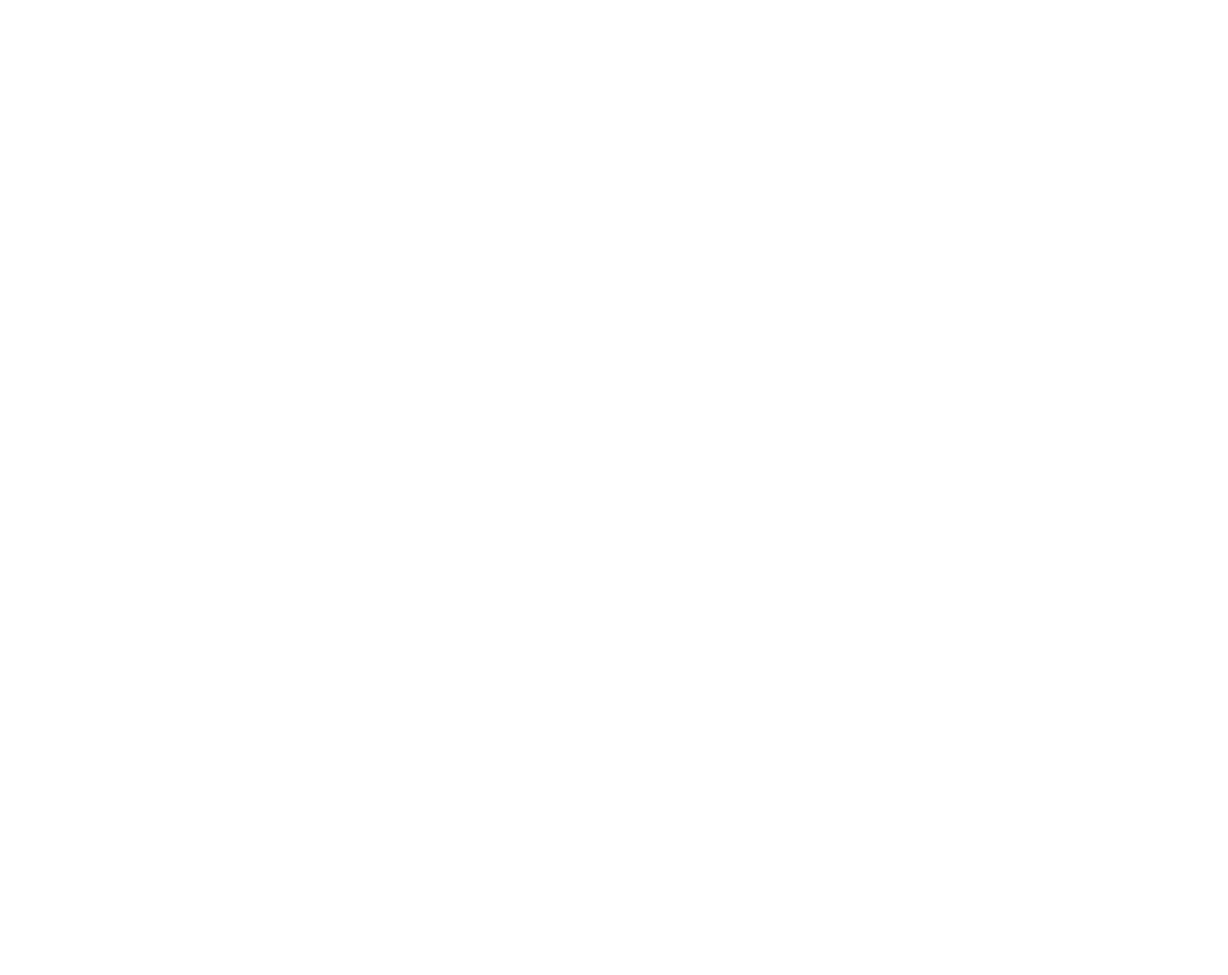
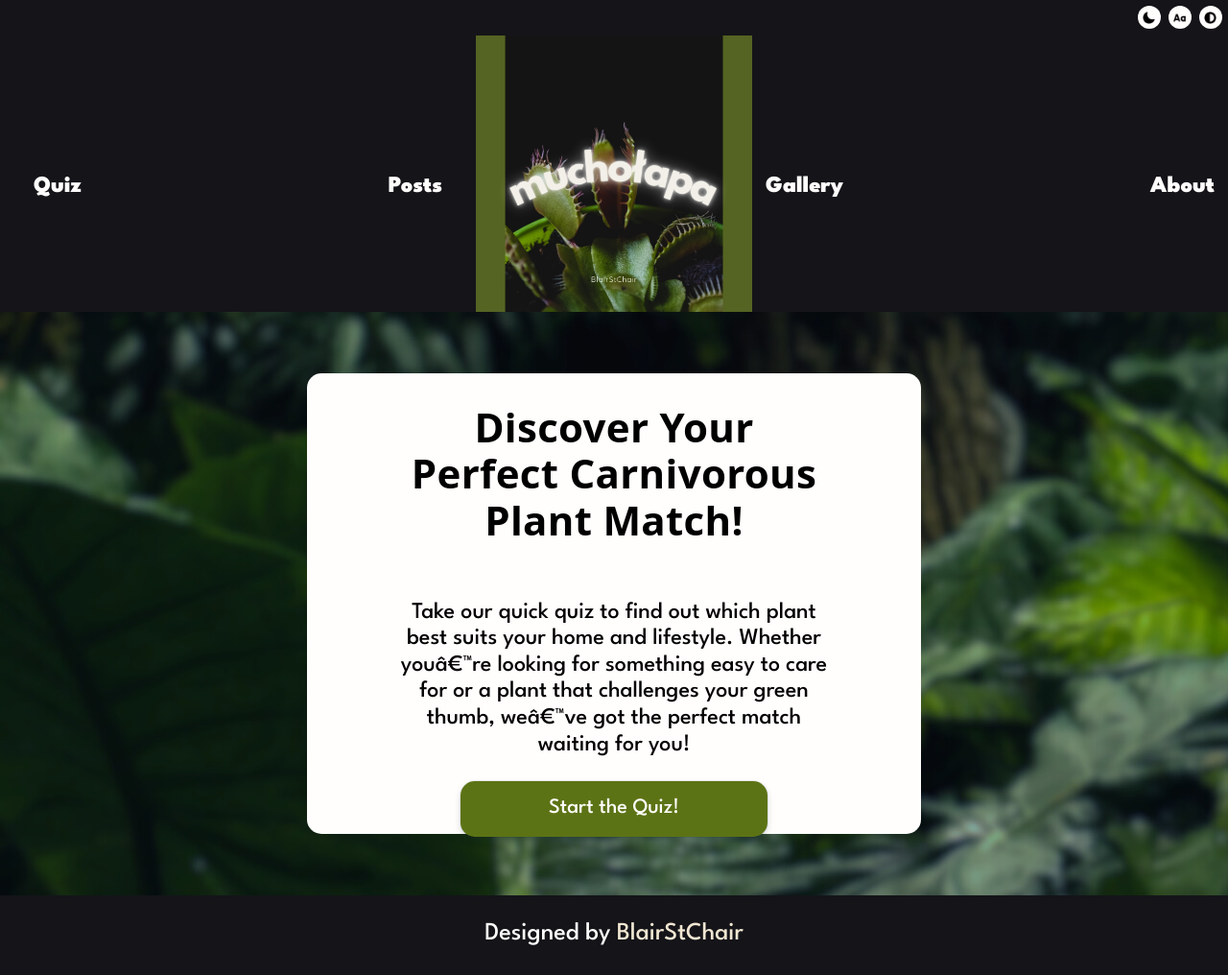
Before and after one commit to BlairStChair/blogPageExample, a website: page html/quiz.html in a window 1280 px wide. Shown: the whole page at 96% size. Before the commit the page ends 800 px from the top, so only its background shows below. Drawn offline with nearby package versions, Linux system fonts and the light colour scheme; a web font is replaced by a local one.

Commit message:
Styled quiz page

```diff
--- a/css/quizStyle.css
+++ b/css/quizStyle.css
@@ -0,0 +1,76 @@
+@import 'node_modules/modern-normalize/modern-normalize.css';
+
+@font-face {
+    font-family: 'League Spartan Black';
+    src: url('../LeagueSpartan/WOFF2/LeagueSpartan-Black.woff2') format('woff2-variations');
+    font-weight: 200 900;
+  }
+
+  @font-face {
+    font-family: 'League Spartan Medium';
+    src: url('../LeagueSpartan/WOFF2/LeagueSpartan-Medium.woff2') format('woff2-variations');
+    font-weight: 200 900;
+  }
+
+body{
+    background-image: url(../graphics/cd3429b5-6880-4755-aafd-d0611a04743f.png);
+    font-family: 'League Spartan Black';
+}
+
+#navBarModified{
+    background-color: #141419;
+    display: flex;
+    justify-content: center;
+    font-size: 1.5rem;
+    font-family: 'League Spartan Black';
+}
+
+#navBarModified a{
+    text-decoration: none;
+    color: #fffefc;
+    -webkit-transition: all 0.3s;
+    -moz-transition: all 0.3s;
+    transition: all 0.3s;
+}
+
+#navBarModified a:hover{
+    color: #cfdda3;
+}
+
+#quizContainer{
+    height: 30rem;
+    background-color: #fffefc;
+    border-radius: 15px;
+    display: flex;
+    flex-direction: column;
+    justify-content: center;
+    text-align: center;
+    margin: 4rem 20rem;
+    padding: 1rem 6rem;
+}
+
+#quizContainer h2{
+    letter-spacing: 0.02rem;
+    font-size: 42px;
+}
+
+#quizContainer p{
+    font-weight: 300;
+    font-size: 24px;
+    font-family: 'League Spartan Medium';
+}
+
+#startQuiz{
+    width: 20rem;
+    background-color: #5C7315;
+    color:#fffefc;
+    border-radius: 15px;
+    font-family: 'League Spartan Medium';
+    border-style: none;
+    padding: 1rem;
+    font-size: 22px;
+    box-shadow: rgba(9, 30, 66, 0.25) 0px 4px 8px -2px, rgba(9, 30, 66, 0.08) 0px 0px 0px 1px;
+    -webkit-transition: all 0.3s;
+    -moz-transition: all 0.3s;
+    transition: all 0.3s;
+}
--- a/html/quiz.html
+++ b/html/quiz.html
@@ -2,9 +2,41 @@
 <html lang="">
   <head>
     <meta charset="UTF-4">
-    <title>Muchołapa</title>
+    <meta name="viewport" content="width=device-width, initial-scale=1.0">
+    <title>Muchołapa Quiz</title>
+    <link rel="stylesheet" href="../css/indexStyle.css">
+    <link rel="stylesheet" href="../css/quizStyle.css">
+
+    <link rel="stylesheet" href="https://unpkg.com/modern-normalize/modern-normalize.css">
+    <link rel="stylesheet" href="node_modules/modern-normalize/modern-normalize.css">
+    <link rel="preconnect" href="https://rsms.me/">
+    <link rel="stylesheet" href="https://rsms.me/inter/inter.css">
   </head>
   <body>
-
+     <div id="accesibility">
+       <button id="darkMode"><img src="../graphics/night-mode.png" alt="picture of the moon"></button>
+       <button id="biggerFont"><img src="../graphics/font-adjustment.png" alt="symbol of a uppercase letter A and a lowercase letter a"></button>
+       <button id="moreContrast"><img src="../graphics/brightness.png" alt="circle that is half black half white"></button>
+     </div>
+     <div id="navBarModified">
+      <div class="navBarSide">
+          <a href="" id="quizPage">Quiz</a>
+          <a href="" id="postsPage">Posts</a>
+      </div>
+      <img id="mucholapaLogoImg" src="../graphics/mucholapaMainLogo.png" alt="photo of venus flytrap on black background with white text saying 'mucholapa'">
+      <div class="navBarSide">
+          <a href="" id="galleryPage">Gallery</a>
+          <a href="" id="aboutPage">About</a>
+      </div>
+  </div>
+     <div id="quizContainer">
+      <h2 id="quizHeader">Discover Your Perfect Carnivorous Plant Match!</h2>
+      <p id="quizDesc">Take our quick quiz to find out which plant best suits your home and lifestyle.
+          Whether you’re looking for something easy to care for or a plant that challenges your green thumb,
+          we’ve got the perfect match waiting for you!</p>
+      <div id="quizBtnContainer"><button id="startQuiz">Start the Quiz!</button></div>
+     </div>
+     <div id="footer"><div id="centerFooter"><p>Designed by <a href="https://github.com/BlairStChair">BlairStChair</a></p></div></div>
+    <script src="script.js"></script>
   </body>
 </html>
```
Also changed, not shown: index.html (+7 -7 lines), graphics/cd3429b5-6880-4755-aafd-d0611a04743f.png (added).
